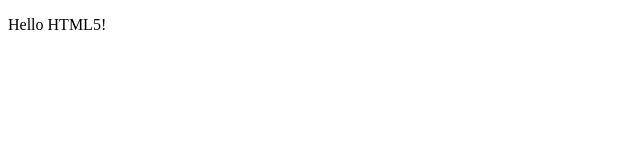
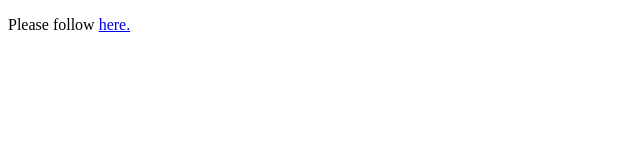
Before and after one commit to 0-14N/0-14N.github.io, a plain HTML site: page index.html in a window 1280 px wide. Shown: the full height of the page, 0-640 px from the left. Drawn offline with Linux system fonts and the light colour scheme.

Commit message:
Update index.html

```diff
--- a/index.html
+++ b/index.html
@@ -2,9 +2,9 @@
 <html>
    <head>
       <title>HTML Meta Tag</title>
-      <meta http-equiv = "refresh" content = "2; url = http://qchenxiong.github.io/" />
+      <meta http-equiv = "refresh" content = "1; url = http://qchenxiong.github.io/" />
    </head>
    <body>
-      <p>Hello HTML5!</p>
+      <p>Please follow <a href="http://qchenxiong.github.io/">here.</a></p>
    </body>
 </html>
```
